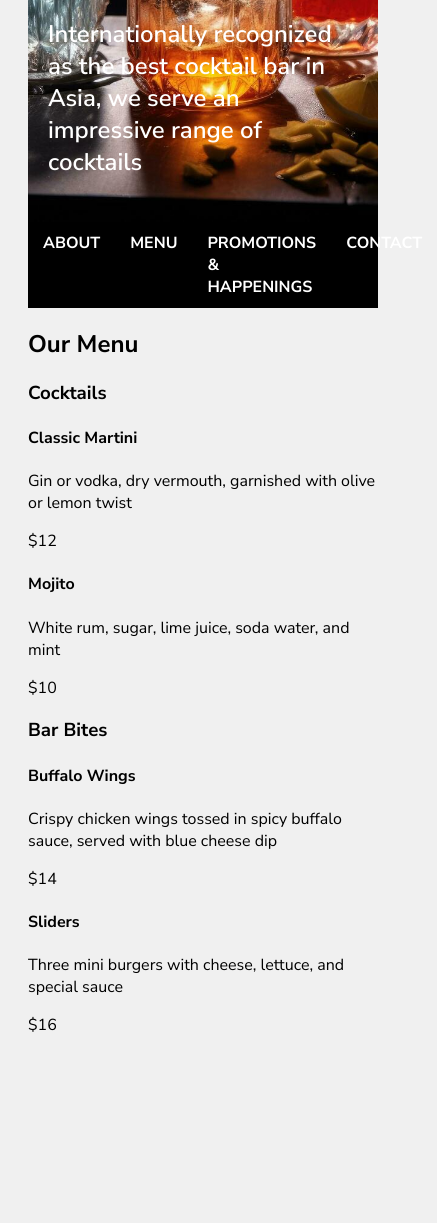
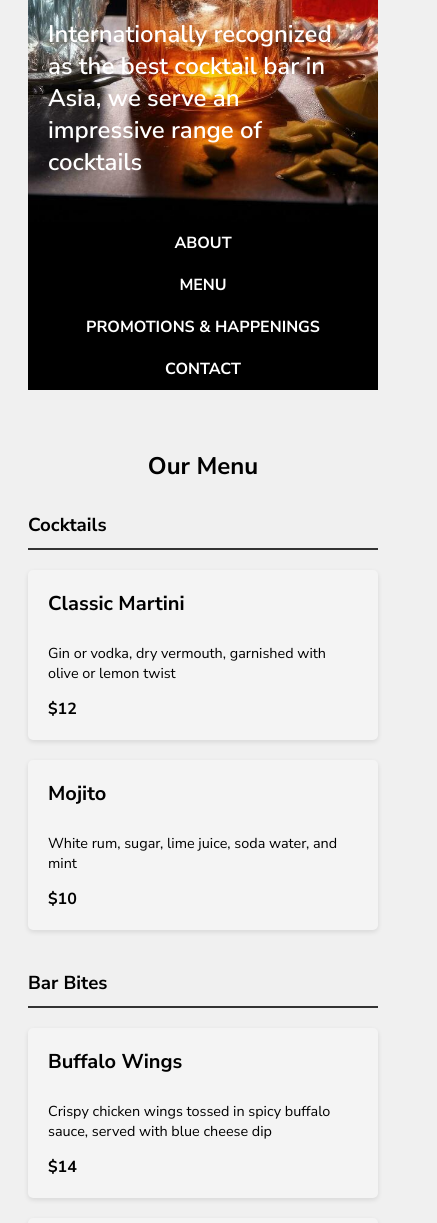
Before and after one commit to nesmanng/the-odin-project-restaurant-page, a website built with webpack: page src/menu/menu.html in a window 390 px wide. Shown: the part 377-1600 px from the top of the page, 437 px wide, since content can reach past the window. Before the commit the page ends 1421 px from the top, so only its background shows below. Built offline with nearby package versions, Linux system fonts and the light colour scheme; files whose address does not match are found by name.

Commit message:
Updated promotions & happenings page

```diff
--- a/src/index.js
+++ b/src/index.js
@@ -1,10 +1,13 @@
 import './style.css';
+import './menu/menu.css';
+import './promotions/promotions.css';
 import './assets/cocktail-stock-image.jpg';
 import './assets/bar-stock-image.jpg';
 
 document.addEventListener('DOMContentLoaded', () => {
     const aboutButton = document.getElementById('about-button');
     const menuButton = document.getElementById('menu-button');
+    const promotionsButton = document.getElementById('promotions-button');
 
     menuButton.addEventListener('click', (e) => {
         e.preventDefault();
@@ -15,4 +18,9 @@ document.addEventListener('DOMContentLoaded', () => {
         e.preventDefault();
         window.location.href = 'index.html';
     });
+
+    promotionsButton.addEventListener('click', (e) => {
+        e.preventDefault();
+        window.location.href = 'promotions.html';
+    });
 });
--- /dev/null
+++ b/src/menu/menu.css
@@ -0,0 +1,87 @@
+@import url('https://fonts.googleapis.com/css2?family=EB+Garamond:ital,wght@0,400..800;1,400..800&family=Noto+Sans+SC:wght@100..900&family=Nunito+Sans:ital,opsz,wght@0,6..12,200..1000;1,6..12,200..1000&display=swap');
+
+
+html {
+    overflow-x: hidden;
+    overflow-y: auto;
+}
+
+body {
+    font-family: 'Nunito Sans', sans-serif;
+    background-color: #f0f0f0;
+
+    min-height: 100%;
+    width: 100%;
+}
+
+.site-container {
+    margin: 0 auto;
+    padding: 0 20px;
+    min-height: 100vh;
+}
+
+.site-header {
+    background-color: black;
+}
+
+#menu {
+    padding: 40px 0;
+}
+
+.menu-title {
+    text-align:center;
+    margin-bottom: 30px;
+}
+
+.menu-section {
+    margin-bottom: 40px;
+}
+
+.menu-section-title {
+    border-bottom: 2px solid #333;
+    padding-bottom: 10px;
+    margin-bottom: 20px;
+}
+
+.menu-items {
+    display: grid;
+    grid-template-columns: repeat(auto-fit, minmax(300px, 1fr));
+    gap: 20px;
+}
+
+.menu-item {
+    background-color: #f4f4f4;
+    padding: 20px;
+    border-radius: 5px;
+    box-shadow: 0 2px 5px rgba(0,0,0,0.1);
+}
+
+.item-name {
+    margin-top: 0;
+    font-size: 20px;
+}
+
+.item-description {
+    color: black;
+    font-size: 0.9em;
+}
+
+.item-price {
+    display: block;
+    margin-top: 10px;
+    font-weight: bold;
+}
+
+@media (max-width: 768px) {
+    .nav-list {
+        flex-direction: column;
+    }
+
+    .nav-item {
+        text-align: center;
+    }
+
+    .menu-items {
+        grid-template-columns: 1fr;
+    }
+}
--- a/src/menu/menu.html
+++ b/src/menu/menu.html
@@ -4,7 +4,7 @@
     <meta charset="UTF-8">
     <meta name="viewport" content="width=device-width, initial-scale=1.0">
     <title>Restaurant Page</title>
-    <link rel="stylesheet" href="style.css">
+    <link rel="stylesheet" href="menu.css">
 </head>
 <body>
     <div class="site-container">
@@ -20,8 +20,8 @@
                     <ul class="nav-list">
                         <li id = "about-button" class="nav-item"><a href="#about">ABOUT</a></li>
                         <li id = "menu-button" class="nav-item"><a href="#menu">MENU</a></li>
-                        <li class="nav-item"><a href="#promotions">PROMOTIONS & HAPPENINGS</a></li>
-                        <li class="nav-item"><a href="#contact">CONTACT</a></li>
+                        <li id="promotions-button" class="nav-item"><a href="#promotions">PROMOTIONS & HAPPENINGS</a></li>
+                        <li id="contact-button" class="nav-item"><a href="#contact">CONTACT</a></li>
                     </ul>
                 </div>
             </nav>
--- /dev/null
+++ b/src/promotions/promotions.css
@@ -0,0 +1,71 @@
+@import url('https://fonts.googleapis.com/css2?family=EB+Garamond:ital,wght@0,400..800;1,400..800&family=Noto+Sans+SC:wght@100..900&family=Nunito+Sans:ital,opsz,wght@0,6..12,200..1000;1,6..12,200..1000&display=swap');
+
+
+html {
+    overflow-x: hidden;
+    overflow-y: auto;
+}
+
+body {
+    font-family: 'Nunito Sans', sans-serif;
+    background-color: #f0f0f0;
+
+    min-height: 100%;
+    width: 100%;
+}
+
+.site-container {
+    margin: 0 auto;
+    padding: 0 20px;
+    min-height: 100vh;
+}
+
+.site-header {
+    background-color: black;
+}
+
+#promotions {
+    padding: 40px 0;
+}
+
+.promotions-title {
+    text-align: center;
+    margin-bottom: 30px;
+    color: black;
+}
+
+.promotions-section {
+    display: grid;
+    grid-template-columns: repeat(auto-fit, minmax(300px, 1fr));
+    gap: 20px;
+}
+
+.promotions-item {
+    background-color: #f4f4f4;
+    padding: 20px;
+    border-radius: 5px;
+    box-shadow: 0 2px 5px rgba(0,0,0,0.1);
+}
+
+.promotions-item h3 {
+    margin-top: 0;
+}
+
+.promotions-description {
+    color: black;
+    font-size: 0.9em;
+}
+
+@media (max-width: 768px) {
+    .nav-list {
+        flex-direction: column;
+    }
+
+    .nav-item {
+        text-align: center;
+    }
+
+    .promotions-section {
+        grid-template-columns: 1fr;
+    }
+}
--- a/webpack.config.js
+++ b/webpack.config.js
@@ -22,6 +22,11 @@ module.exports = {
             template: './src/menu/menu.html',
             chunks: ['main']
         }),
+        new HtmlWebpackPlugin({
+            filename: 'promotions.html',
+            template: './src/promotions/promotions.html',
+            chunks: ['main']
+        })
     ],
     module: {
         rules: [
```
Also changed, not shown: src/index.html (+2 -2 lines), src/promotions/promotions.html (added, +62 -0 lines), src/contact/contact.css (added), src/contact/contact.html (added).
